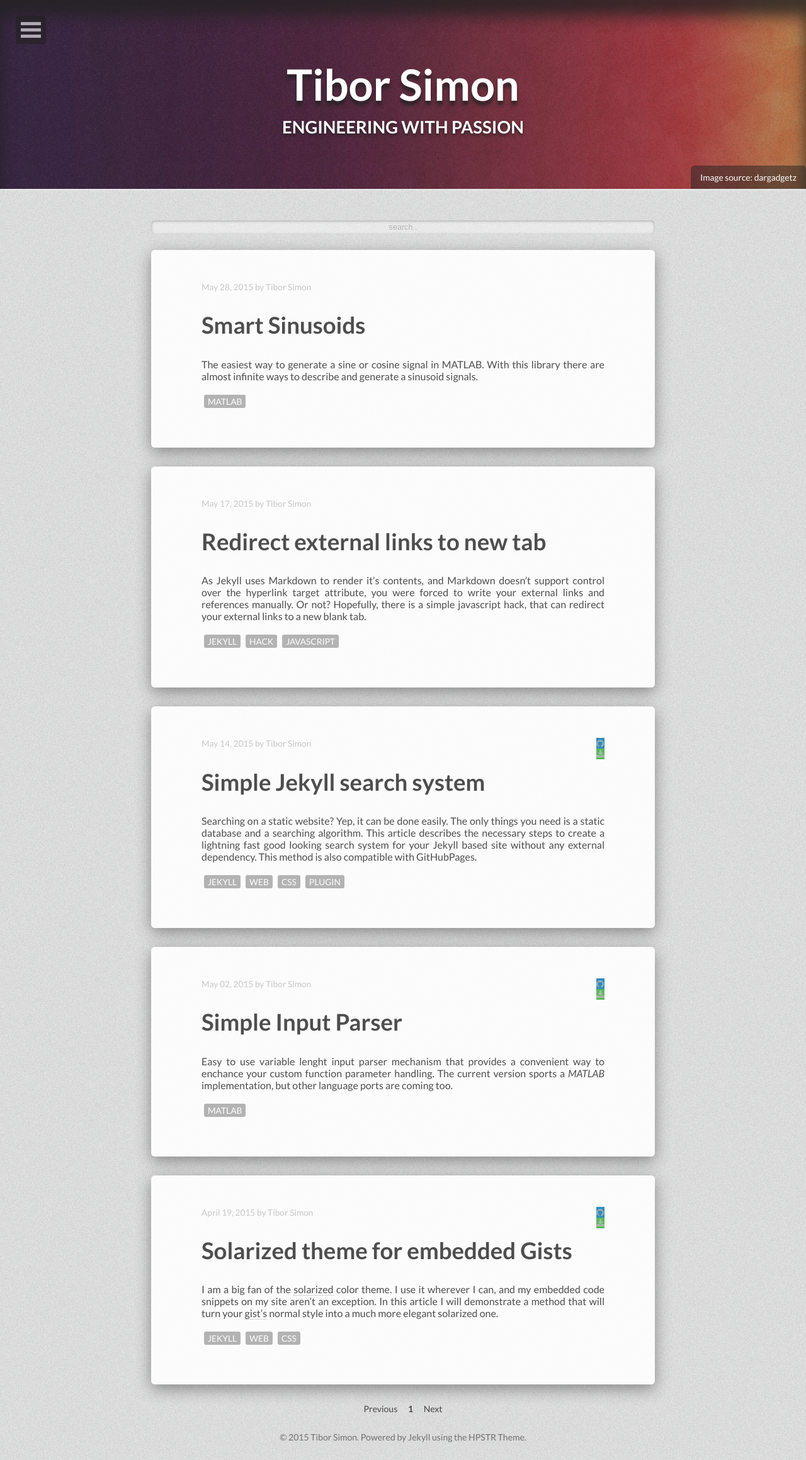
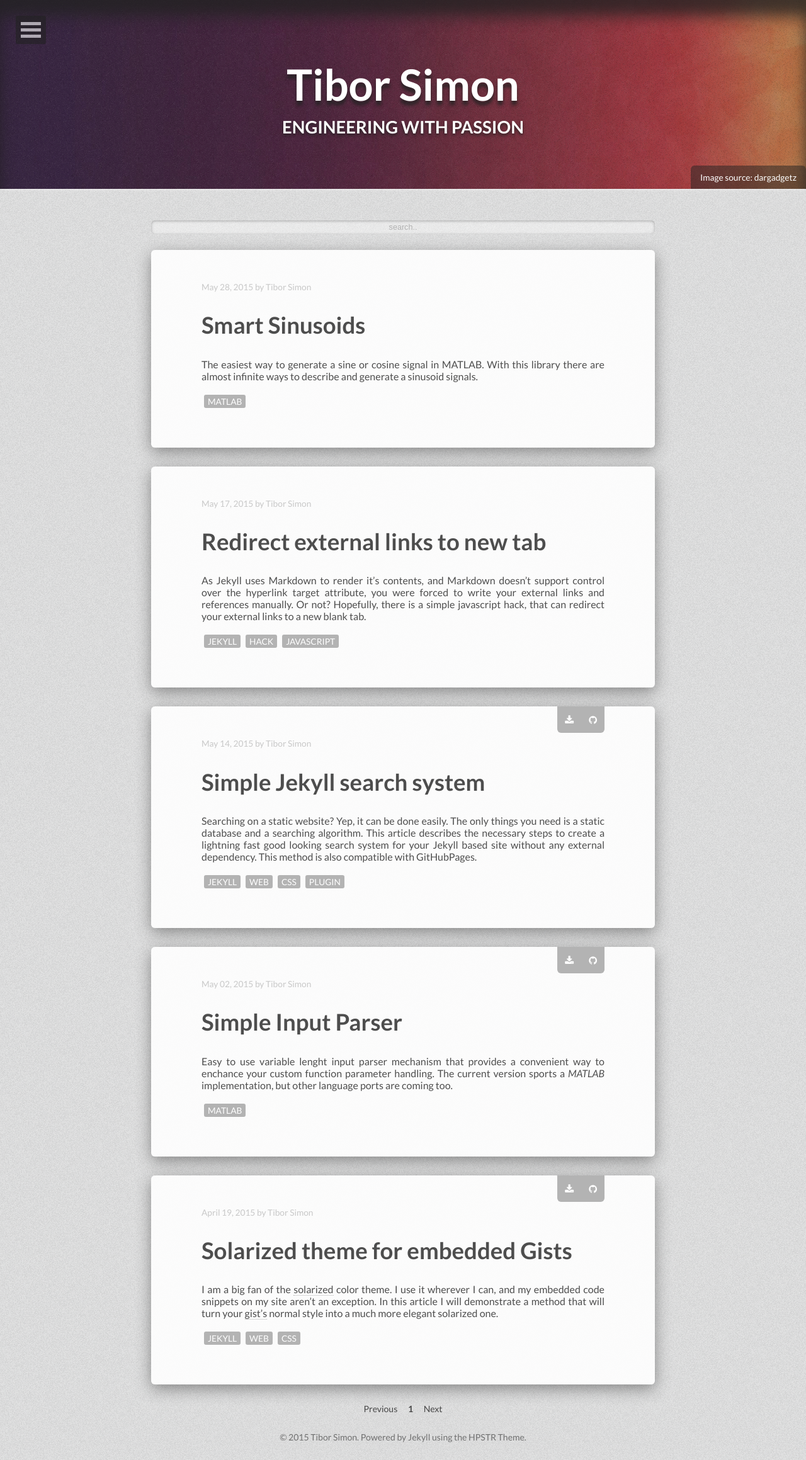
Before and after one commit to tiborsimon/tiborsimon.github.io, a Jekyll site: the page built from index.html, in a window 1280 px wide. Shown: the whole page at 63% size. Built offline with Jekyll 4.4.1, drawn with Linux system fonts in a browser that asks for light colours; nearby versions of some CDN libraries; the list of posts is cut into pages by our own code.

Commit message:
CSS update

```diff
--- a/_sass/_page.scss
+++ b/_sass/_page.scss
@@ -676,12 +676,26 @@ td a {
 
 .ribbon {
   display: block;
+  color: white;
+  padding: 12px;
+  font-size: 109%;
+  float: right;
+  position: relative;
+  bottom: 50px;
+  background-color: rgb(179, 179, 179);
 }
 
-.ribbon-repo {
+.ribbon:last-child {
+  border-radius: 0 0 0 6px;
+}
+.ribbon:first-child {
+  border-radius: 0 0 6px 0;
+}
+
+.ribbon-repo:hover {
   background-color: $info;
 }
 
-.ribbon-release {
+.ribbon-release:hover {
   background-color: $success;
 }
```
